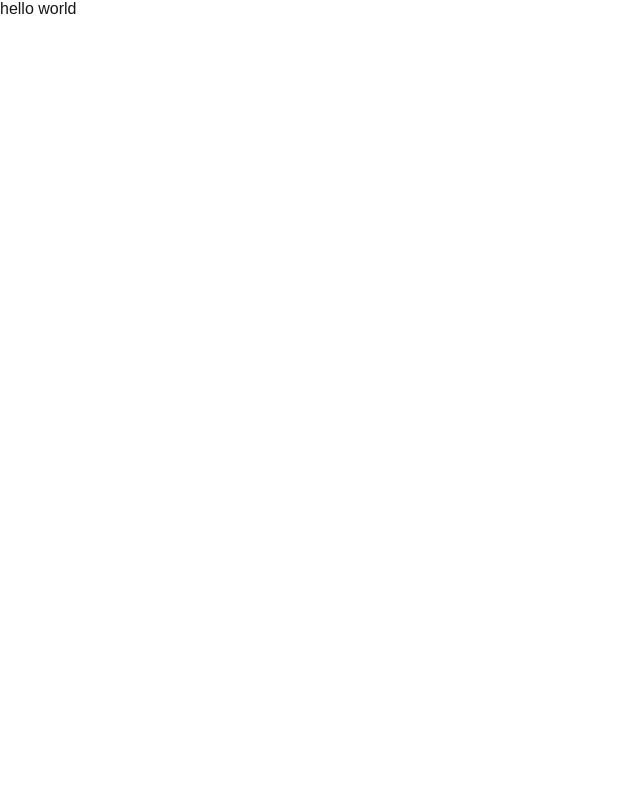
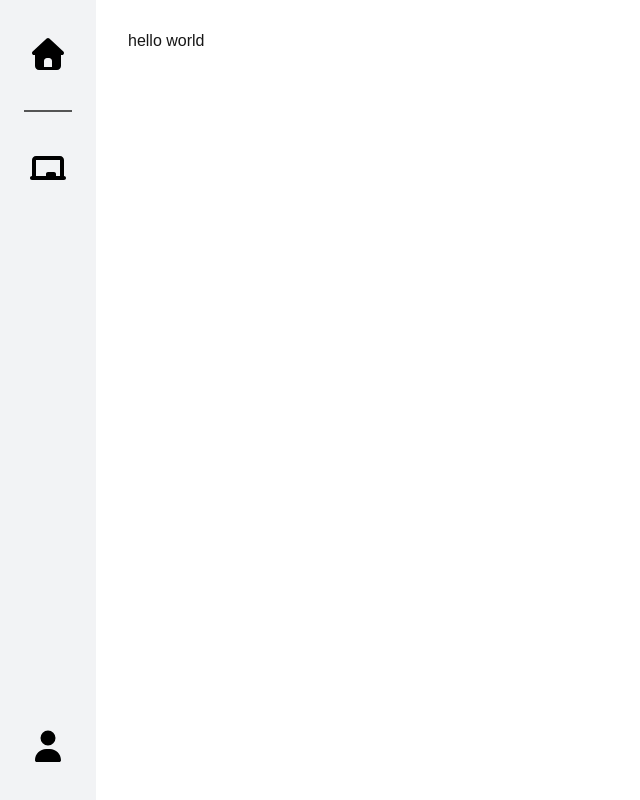
Before and after one commit to zhikangxie107/intr.vu, a Next.js app: page /profile in a window 1280 px wide. Shown: the whole page, without its empty margins (0-640 px from the left). Built offline with nearby package versions, Linux system fonts and the light colour scheme.

Commit message:
navbar to learn and profile page

```diff
--- a/package.json
+++ b/package.json
@@ -31,5 +31,6 @@
     "eslint": "^9",
     "eslint-config-next": "16.0.1",
     "nodemon": "^3.1.10"
-  }
+  },
+  "type": "module"
 }
--- a/src/app/profile/page.js
+++ b/src/app/profile/page.js
@@ -1,7 +1,15 @@
+import Navbar from "../../components/navbar/navbar";
+
 export default function Profile() {
   return (
-    <div>
-      <p>hello world</p>
+    <div className="flex min-h-screen">
+      {/* Left sidebar */}
+      <Navbar />
+
+      {/* Main content */}
+      <main style={{ marginLeft: "6rem", padding: "2rem" }}>
+        <p>hello world</p>
+      </main>
     </div>
   );
 }
--- a/src/components/navbar/navbar.jsx
+++ b/src/components/navbar/navbar.jsx
@@ -7,6 +7,7 @@ import { faHouse, faChalkboard, faUser } from "@fortawesome/free-solid-svg-icons
 
 
 const Navbar = () => {
+  console.log("Navbar rendered");
   return (
     <nav className="navbar">
       <ul className="nav-links top-links">
```
Also changed, not shown: src/app/learn/page.js (+6 -6 lines), tsconfig.json (deleted, +0 -37 lines).
